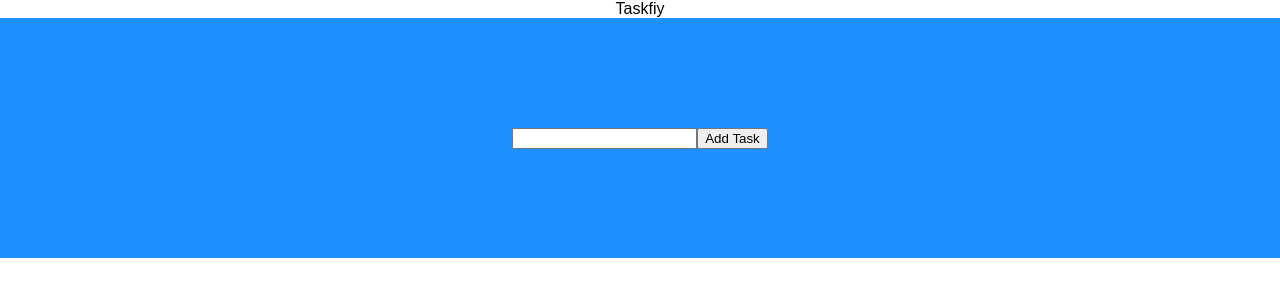
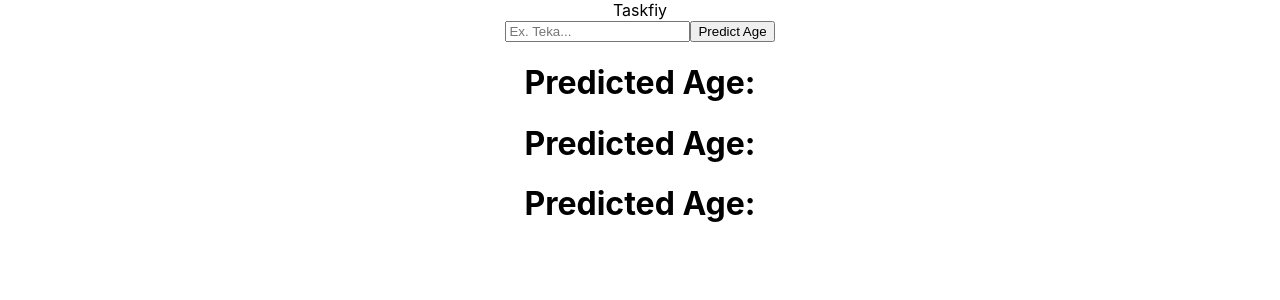
Before and after one commit to tekacode/react-ts-learn, a React (Create React App) app: page / in a window 1280 px wide. Shown: the top 300 px of the page. Built offline with nearby package versions, Linux system fonts and the light colour scheme; a web font is replaced by a local one.

Commit message:
fetching data added

```diff
--- a/package.json
+++ b/package.json
@@ -10,13 +10,13 @@
     "@types/node": "^16.18.3",
     "@types/react": "^18.0.25",
     "@types/react-dom": "^18.0.8",
+    "axios": "^1.1.3",
     "react": "^18.2.0",
     "react-dom": "^18.2.0",
-    "react-scripts": "5.0.1",
+    "react-scripts": "^2.1.3",
     "typescript": "^4.8.4",
     "web-vitals": "^2.1.4"
   },
-
   "scripts": {
     "start": "react-scripts start",
     "build": "react-scripts build",
--- a/src/App.tsx
+++ b/src/App.tsx
@@ -5,15 +5,31 @@ import InputField from './components/InputField';
 import TextField from './components/TextField';
 import {Person} from './components/Person'
 import Todo from './components/todo/Todo'
+import Text from './components/Text'
+import FetchApi from './components/fetch-data/FetchApi';
+import FetchApi2 from './components/fetch-data/FetchApi2';
 
 const App:React.FC = () => {
+  const [showText, setShowText] = useState(false)
+
   return (
     <div className="App">
      <span className="heading">Taskfiy</span>
+
+      <FetchApi2 />
+      {/* <FetchApi /> */}
+
+      {/* <button onClick={() => {
+        setShowText(!showText)
+      }}>
+        Show Text
+      </button>
+     {showText && <Text />} */}
+
      {/* <InputField todo={todo} setTod={setTod}/> */}
      {/* <TextField text="Hello" age={5 }/> */}
      {/* <Person /> */}
-     <Todo />
+     {/* <Todo /> */}
     </div>
 
   );
--- /dev/null
+++ b/src/components/Text.js
@@ -0,0 +1,29 @@
+import React, { useState, useEffect } from 'react'
+
+const Text = () => {
+  const [text, setText] = useState("")
+
+  useEffect(() => {
+    console.log("COMPONENT MOUNTED")
+
+    return () => {
+      console.log("COMPONENT UNMOUNTED")
+    }
+
+  }, [])// if you want useEffect to run once add empity array and you can add specifc element in the array to tigger
+
+
+  return (
+    <div className='App'>
+      <input
+        onChange={(event) => {
+          setText(event.target.value)
+        }}
+      />
+      <h1>{text}</h1>
+
+    </div>
+  )
+}
+
+export default Text
--- /dev/null
+++ b/src/components/fetch-data/FetchApi.js
@@ -0,0 +1,29 @@
+import React, { useState, useEffect } from 'react'
+import Axios from "axios"
+
+
+
+const FetchApi = () => {
+  const [catFact, setCatFact] = useState("")
+  // fetch("https://catfact.ninja/fact")
+  //   .then((response) => response.json())
+  //   .then((data) => {
+  //     console.log(data)
+  //   })
+  const fetchCatFact = () => {
+    Axios.get("https://catfact.ninja/fact").then((res) => {
+      setCatFact(res.data.fact)
+    })
+  }
+  useEffect(() => {
+    fetchCatFact()
+  }, []) // the empity array allows the useEffect to run once when component mount
+  return (
+    <div className='App'>
+      <button onClick={fetchCatFact}>Generate Cat Fact</button>
+      <p>{catFact}</p>
+    </div>
+  )
+}
+
+export default FetchApi
--- /dev/null
+++ b/src/components/fetch-data/FetchApi2.js
@@ -0,0 +1,30 @@
+import React, { useEffect, useState } from 'react'
+import Axios from "axios"
+
+const FetchApi2 = () => {
+  const [name, setName] = useState("")
+  const [predictedAge, setPredictedAge] = useState({})
+
+  const fetchData = () => {
+    Axios.get(`https://api.agify.io/?name=${name}`)
+      .then((res) => {
+        console.log(res.data)
+        setPredictedAge(res.data)
+      })
+  }
+  return (
+    <div clasName="App">
+      <input type="text"
+        onChange={(event) => { setName(event.target.value) }}
+        placeholder='Ex. Teka...' />
+
+      <button onClick={fetchData}>Predict Age</button>
+
+      <h1>Predicted Age: {predictedAge.name}</h1>
+      <h1>Predicted Age: {predictedAge.age}</h1>
+      <h1>Predicted Age: {predictedAge.count}</h1>
+    </div>
+  )
+}
+
+export default FetchApi2
--- a/tsconfig.json
+++ b/tsconfig.json
@@ -18,7 +18,7 @@
     "resolveJsonModule": true,
     "isolatedModules": true,
     "noEmit": true,
-    "jsx": "react-jsx"
+    "jsx": "preserve"
   },
   "include": [
     "src"
```
Also changed, not shown: 1 other file (tests, documents, lock files or other folders).
